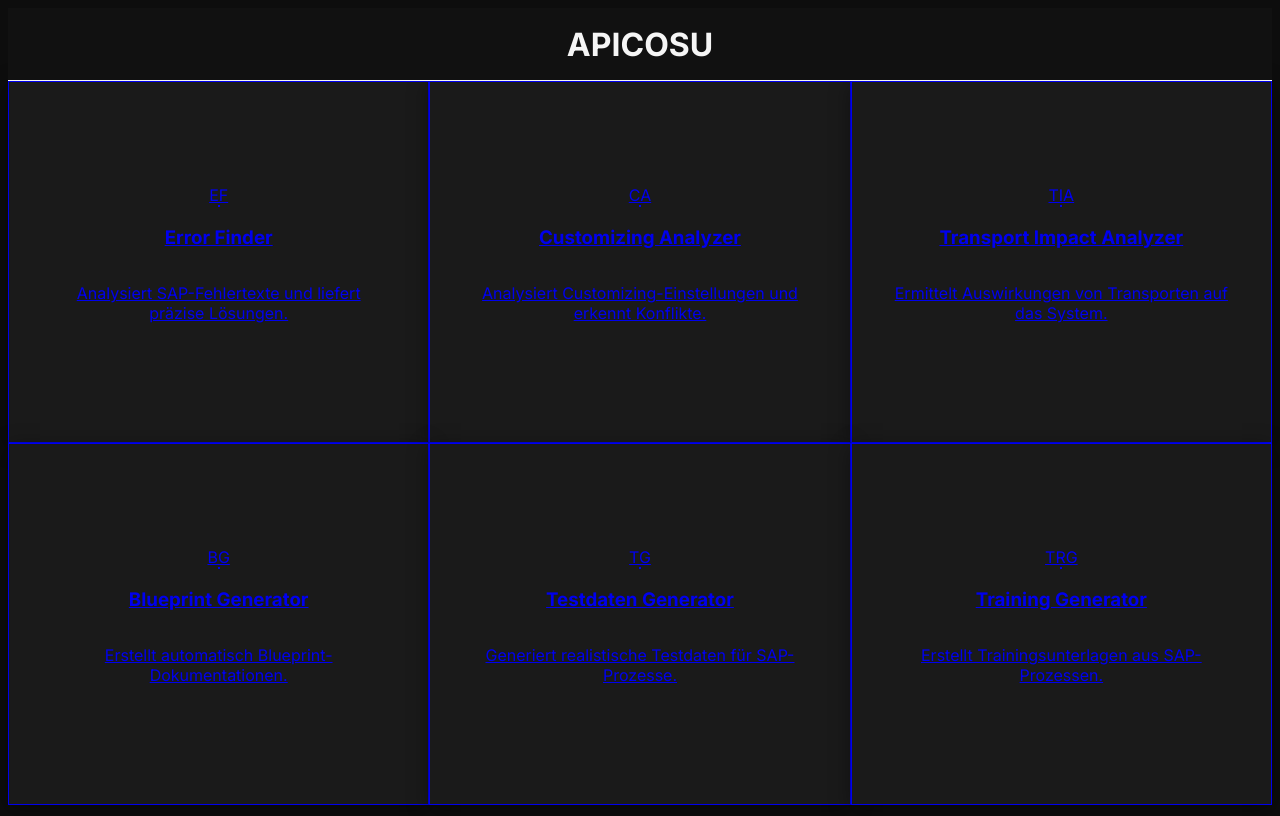
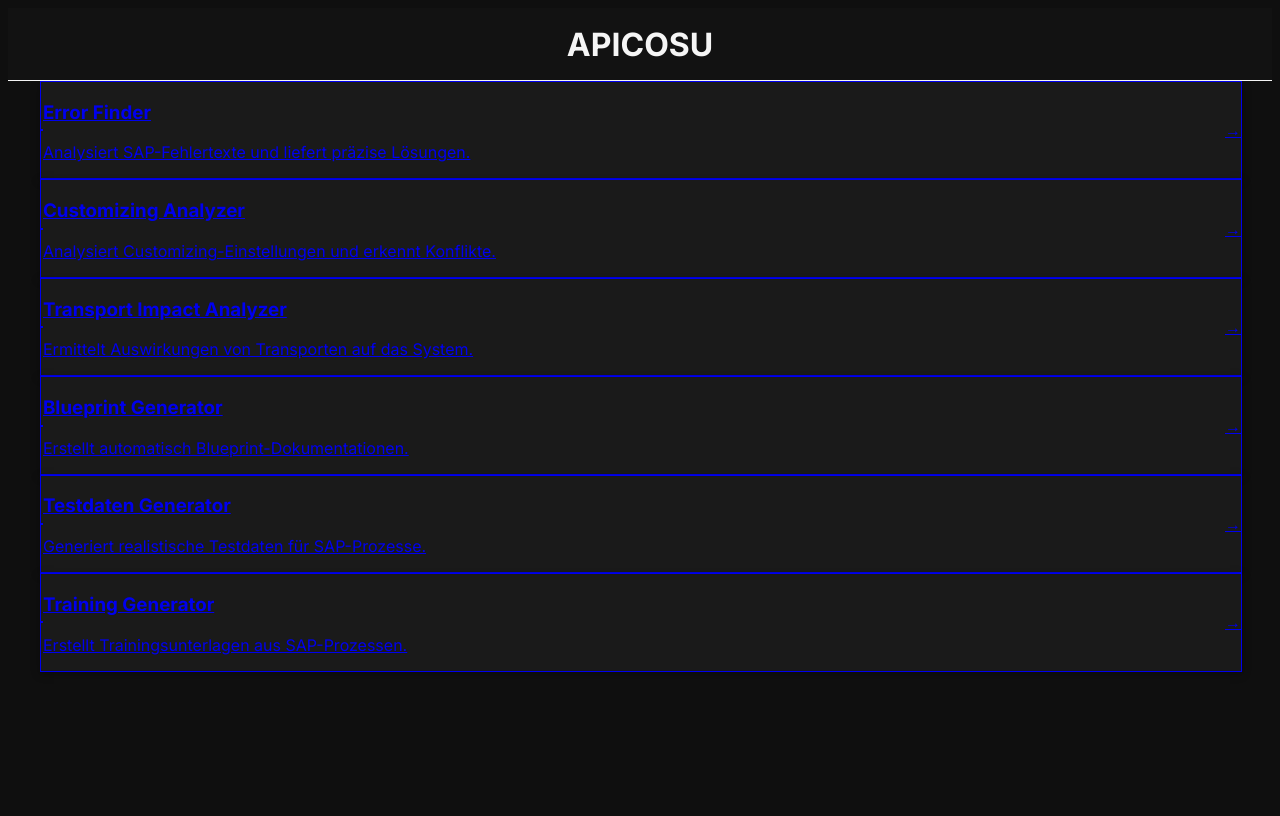
Before and after one commit to Mattesadmin/apicosu-app, a Next.js app: page / in a window 1280 px wide. Built offline with nearby package versions, Linux system fonts and the light colour scheme.

Commit message:
new outfit

```diff
--- a/app/components/ModuleCard.tsx
+++ b/app/components/ModuleCard.tsx
@@ -1,21 +1,12 @@
 import Link from "next/link";
 import { cn } from "@/lib/utils";
-
-const shortMap: Record<string, string> = {
-  "Error Finder": "EF",
-  "Customizing Analyzer": "CA",
-  "Transport Impact Analyzer": "TIA",
-  "Blueprint Generator": "BG",
-  "Testdaten Generator": "TG",
-  "Training Generator": "TRG"
-};
 
 export default function ModuleCard({
   title,
   description,
   href,
   icon: Icon,
-  className
+  className,
 }: {
   title: string;
   description: string;
@@ -23,34 +14,30 @@
   icon: any;
   className?: string;
 }) {
-  const short = shortMap[title] || "";
-
   return (
     <Link
       href={href}
       className={cn(
-        "rounded-2xl p-8 h-[360px] bg-[#1a1a1a] border border-white/10",
-        "flex flex-col items-center justify-center text-center",
-        "hover:bg-[#222] transition-all duration-200",
-        "shadow-[0_4px_20px_rgba(0,0,0,0.4)] hover:shadow-[0_6px_28px_rgba(0,0,0,0.5)]",
-        className
+        "group relative w-full rounded-xl px-8 py-6 bg-[#1a1a1a] border border-white/10",
+        "flex items-center justify-between hover:bg-[#222] transition-all duration-200",
+        "shadow-[0_2px_8px_rgba(0,0,0,0.35)] hover:shadow-[0_3px_12px_rgba(0,0,0,0.45)]",
+        "cursor-pointer"
       )}
     >
-      <div className="text-6xl font-bold text-white mb-4">
-        {short}
+      <div className="flex items-center gap-6">
+        <div className="w-14 h-14 bg-[#2a2a2a] rounded-lg flex items-center justify-center border border-white/10">
+          <Icon className="w-8 h-8 text-white" />
+        </div>
+
+        <div>
+          <h3 className="text-lg font-semibold">{title}</h3>
+          <p className="text-sm text-gray-400">{description}</p>
+        </div>
       </div>
 
-      <div className="w-16 h-16 bg-[#2a2a2a] rounded-xl flex items-center justify-center mb-4 border border-white/10">
-        <Icon className="w-8 h-8 text-white" />
+      <div className="text-gray-500 group-hover:text-white transition-colors text-xl">
+        →
       </div>
-
-      <h3 className="text-lg font-semibold mb-2">
-        {title}
-      </h3>
-
-      <p className="text-sm text-gray-300 max-w-[80%]">
-        {description}
-      </p>
     </Link>
   );
 }
--- a/app/globals.css
+++ b/app/globals.css
@@ -7,7 +7,7 @@
 html, body {
   min-height: 100%;
   font-family: 'Inter', sans-serif;
-  background: #0d0d0d;
+  background: #0f0f0f;
   color: #f5f5f5;
   -webkit-font-smoothing: antialiased;
   -moz-osx-font-smoothing: grayscale;
@@ -18,7 +18,7 @@
   width: 10px;
 }
 ::-webkit-scrollbar-track {
-  background: #0d0d0d;
+  background: #0f0f0f;
 }
 ::-webkit-scrollbar-thumb {
   background: #333;
--- a/app/layout.tsx
+++ b/app/layout.tsx
@@ -9,18 +9,14 @@
 export default function RootLayout({ children }: { children: React.ReactNode }) {
   return (
     <html lang="de">
-      <body className="bg-[#0d0d0d] text-white min-h-screen">
+      <body className="bg-[#0f0f0f] text-white min-h-screen">
 
-        {/* HEADER */}
-        <header className="sticky top-0 z-50 w-full h-[4.5rem] bg-[#111] border-b border-white/10 flex items-center">
-          <div className="max-w-[1400px] mx-auto px-6">
-            <h1 className="text-xl font-semibold tracking-wide">
-              APICOSU
-            </h1>
+        <header className="sticky top-0 z-50 w-full h-[4.5rem] bg-[#121212] border-b border-white/10 flex items-center">
+          <div className="max-w-[1200px] mx-auto px-6">
+            <h1 className="text-xl font-semibold tracking-wide">APICOSU</h1>
           </div>
         </header>
 
-        {/* MAIN */}
         <main className="pt-16 pb-16">
           {children}
         </main>
--- a/app/page.tsx
+++ b/app/page.tsx
@@ -3,8 +3,7 @@
 
 export default function Home() {
   return (
-    <div className="max-w-[1400px] mx-auto px-8">
-      <div className="grid grid-cols-3 gap-12">
+    <div className="max-w-[1200px] mx-auto px-8 flex flex-col gap-6">
       {modules.map((m) => (
         <ModuleCard
           key={m.href}
@@ -15,6 +14,5 @@
         />
       ))}
     </div>
-    </div>
   );
 }
```
Lines whose indentation alone changed are shown as unchanged.
